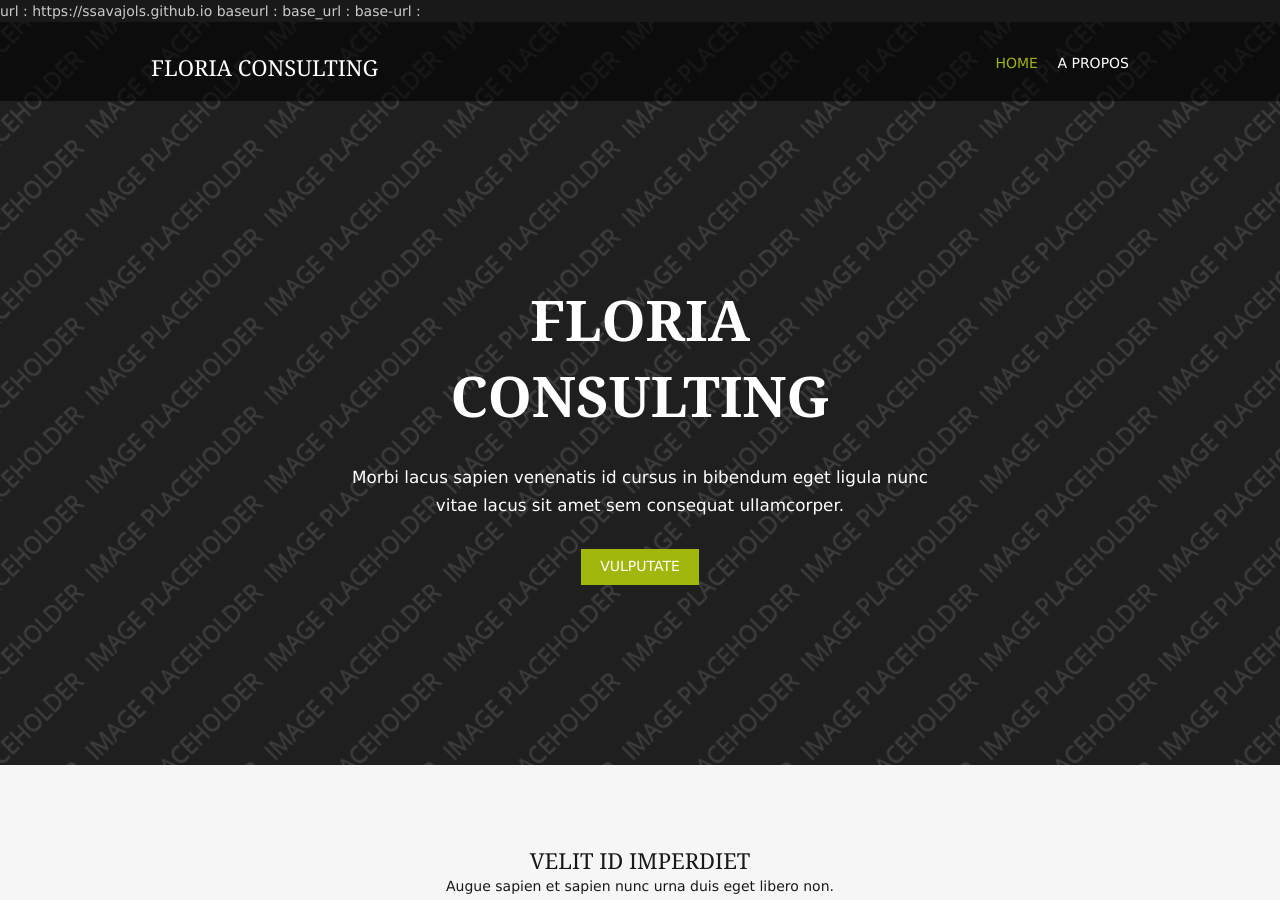
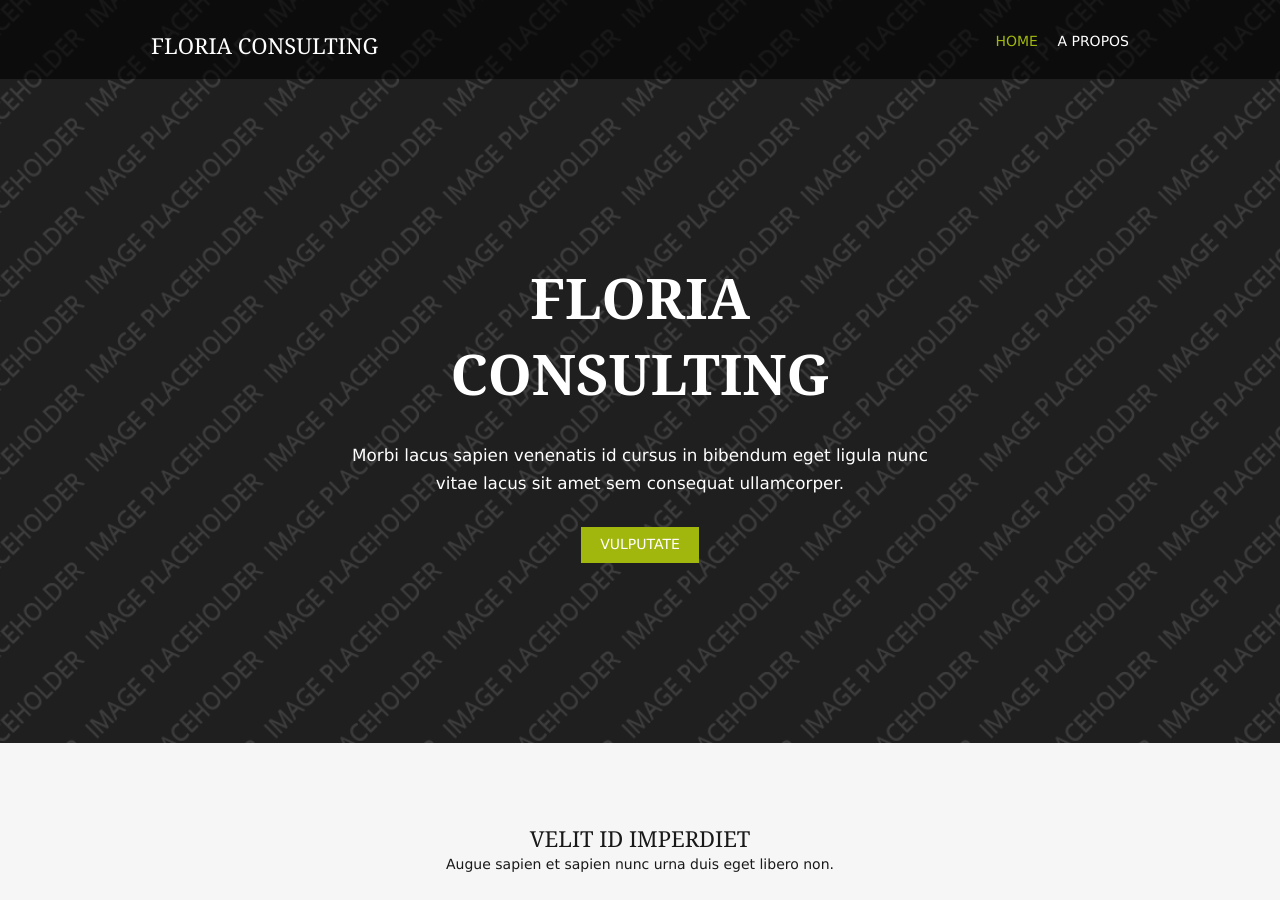
Before and after one commit to ssavajols/floria-consulting, a Jekyll site: the page built from index.md, in a window 1280 px wide and 900 px high. Built offline with Jekyll 4.4.1, drawn with Linux system fonts in a browser that asks for light colours.

Commit message:
base jekyll template

```diff
--- a/_layouts/base.html
+++ b/_layouts/base.html
@@ -11,15 +11,11 @@
     <title>{{site.title}}</title>
     <meta charset="utf-8">
     <meta name="viewport" content="width=device-width, initial-scale=1.0, maximum-scale=1.0, user-scalable=no">
-    <base href="{{ site.baseurl }}" />
+    <base href="{{ site.baseurl }}/" />
     <link href="assets/layout/styles/layout.css" rel="stylesheet" type="text/css" media="all">
 </head>
 <body id="top">
 
-url : {{ site.url }}
-baseurl : {{ site.baseurl }}
-base_url : {{ site.base_url }}
-base-url : {{ site.base-url }}
     {{ content }}
 <!-- ################################################################################################ -->
 <!-- ################################################################################################ -->
```
